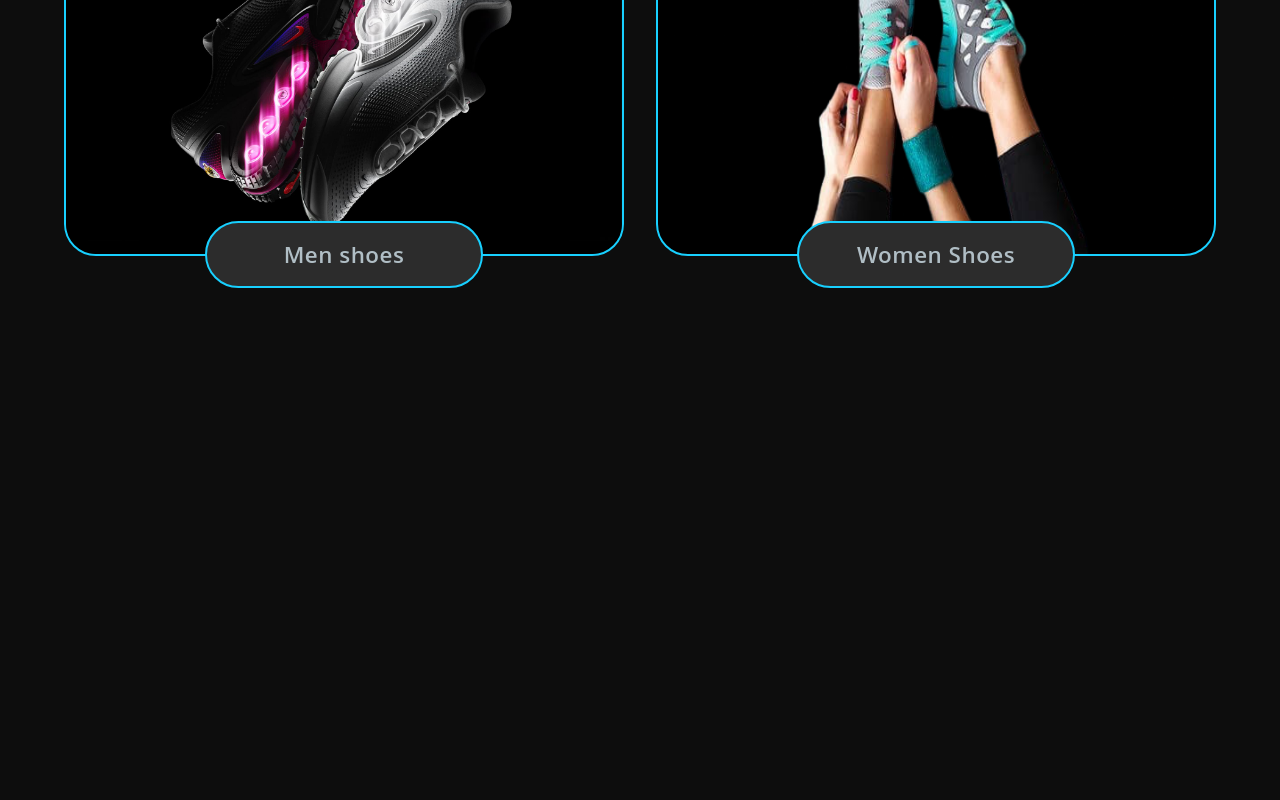
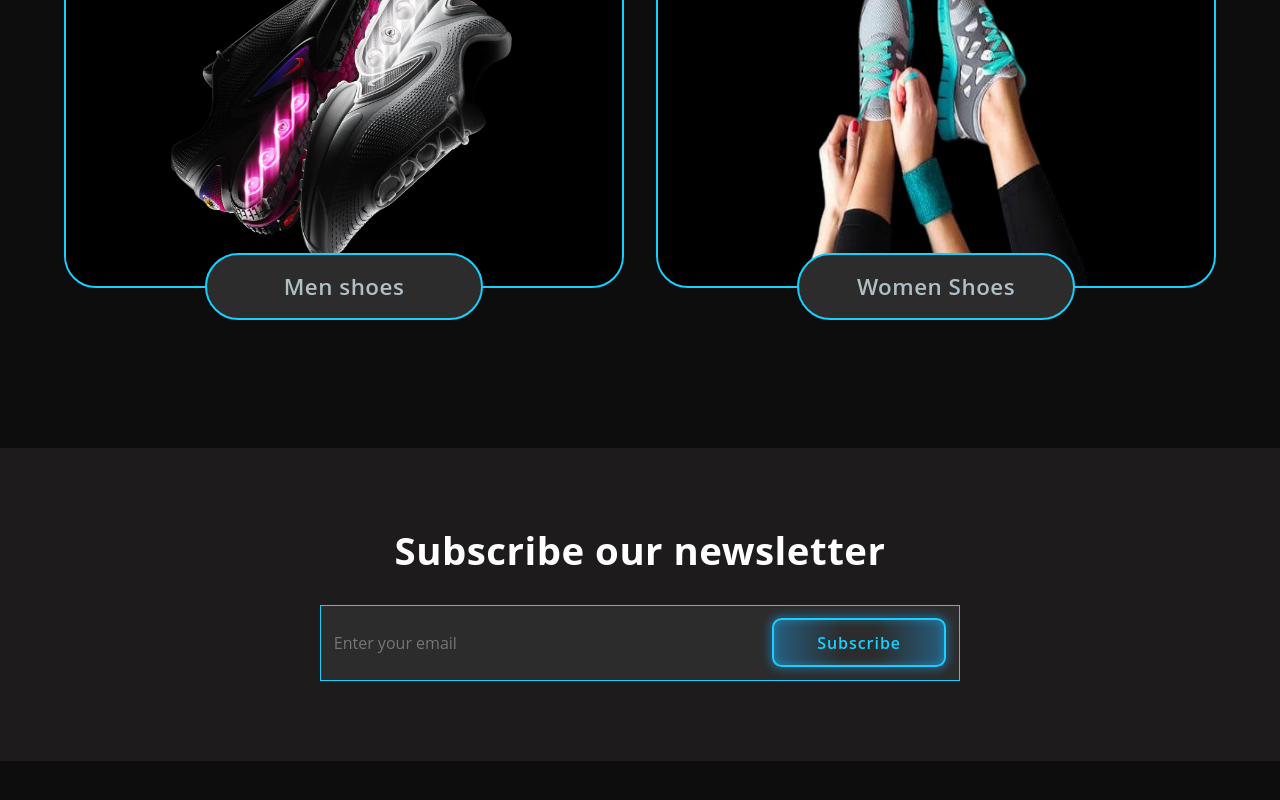
Before and after one commit to kerolosamiel/StrideElite, a React (Vite) app: page / in a window 1280 px wide. Shown: the part 3459-4259 px from the top of the page. Before the commit the page ends 3779 px from the top, so only its background shows below. Built offline with nearby package versions, Linux system fonts and the light colour scheme.

Commit message:
refactor: add subscribe section

```diff
--- a/src/pages/home/Home.jsx
+++ b/src/pages/home/Home.jsx
@@ -65,7 +65,7 @@ const Home = () => {
       </section>
 
       {/* Options setion */}
-      <section className="optio">
+      <section className="options">
         <div className="options-container">
           <Options
             img={Men}
@@ -81,6 +81,23 @@ const Home = () => {
           />
         </div>
       </section>
+
+      {/* Subscribe section */}
+      <section className="subscribe">
+        <div className="subscribe-container">
+          <h2>Subscribe our newsletter</h2>
+
+          <form>
+            <input
+              type="text"
+              name="email"
+              id="email"
+              placeholder="Enter your email"
+            />
+            <button className="button">Subscribe</button>
+          </form>
+        </div>
+      </section>
     </>
   );
 };
--- a/src/pages/home/home-style.css
+++ b/src/pages/home/home-style.css
@@ -254,7 +254,7 @@
 /* Options section */
 .options-container {
   width: 90%;
-  margin: 4em auto;
+  margin: 6em auto;
   display: flex;
   gap: 2em;
 }
@@ -287,3 +287,38 @@
   border: 2px solid var(--accent-color);
   background-color: var(--neutral-color);
 }
+
+.subscribe {
+  margin: 10em 0 3em;
+}
+
+.subscribe .subscribe-container {
+  display: flex;
+  flex-direction: column;
+  gap: 2em;
+  justify-content: center;
+  align-items: center;
+  padding: 5em 0;
+  background: var(--sneutral-color);
+}
+
+.subscribe-container h2 {
+  font-size: 2.4em;
+  letter-spacing: 0.5px;
+}
+
+.subscribe-container form {
+  display: flex;
+  justify-content: space-between;
+  padding: 0.8em;
+  width: 50%;
+  background: var(--neutral-color);
+  border: 1px solid var(--accent-color);
+}
+
+.subscribe-container form input {
+  border: none;
+  outline: none;
+  background-color: transparent;
+  color: var(--text-color);
+}
```
